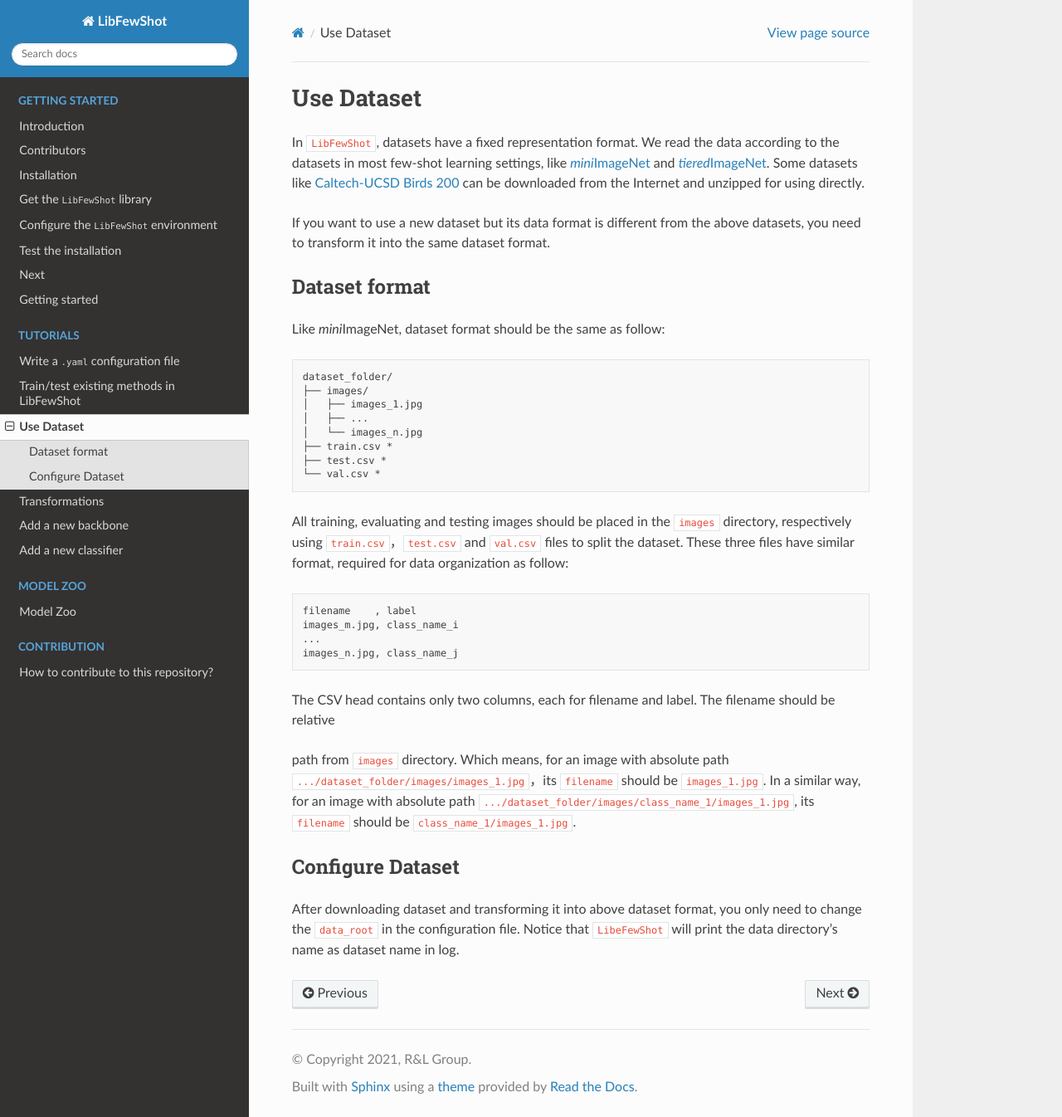
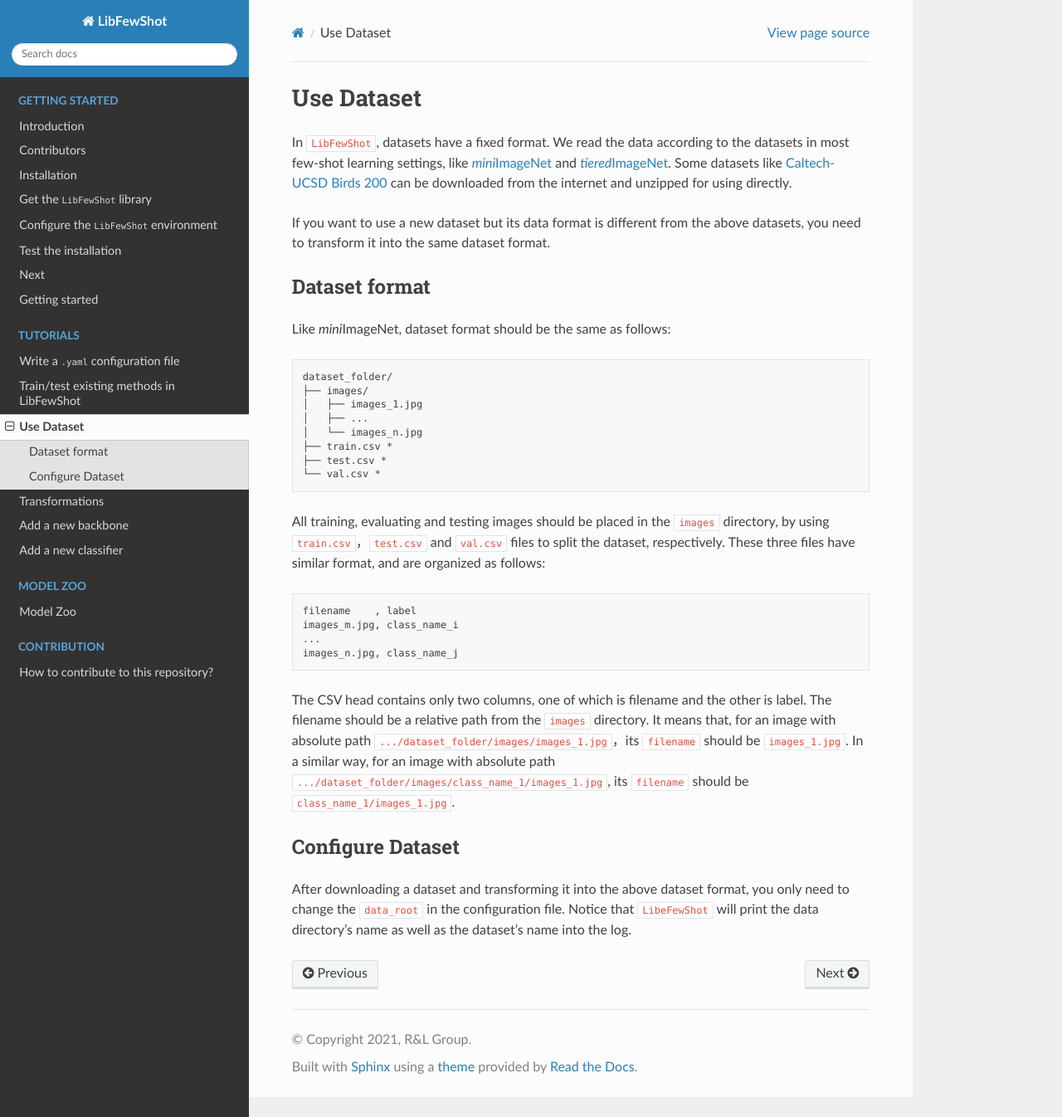
Before and after one commit to RL-VIG/LibFewShot, a Sphinx documentation site: the page built from docs/tutorials/t2-add_a_new_dataset.md, in a window 1280 px wide and 1346 px high. Shown: the whole window at 83% size. Built offline with Sphinx 7.4.7 and the Read the Docs theme 2.0.0, drawn with Linux system fonts in a browser that asks for light colours.

Commit message:
Make a bit modifications

````diff
--- a/docs/tutorials/t2-add_a_new_dataset.md
+++ b/docs/tutorials/t2-add_a_new_dataset.md
@@ -1,12 +1,12 @@
 # Use Dataset
 
-In `LibFewShot`, datasets have a fixed representation format. We read the data according to the datasets in most few-shot learning settings, like [*mini*ImageNet](https://paperswithcode.com/dataset/miniimagenet-1) and [*tiered*ImageNet](https://paperswithcode.com/dataset/tieredimagenet). Some datasets like
-[Caltech-UCSD Birds 200](http://www.vision.caltech.edu/visipedia/CUB-200.html) can be downloaded from the Internet and unzipped for using directly.
+In `LibFewShot`, datasets have a fixed format. We read the data according to the datasets in most few-shot learning settings, like [*mini*ImageNet](https://paperswithcode.com/dataset/miniimagenet-1) and [*tiered*ImageNet](https://paperswithcode.com/dataset/tieredimagenet). Some datasets like
+[Caltech-UCSD Birds 200](http://www.vision.caltech.edu/visipedia/CUB-200.html) can be downloaded from the internet and unzipped for using directly.
 
 If you want to use a new dataset but its data format is different from the above datasets, you need to transform it into the same dataset format.
 
 ## Dataset format
-Like *mini*ImageNet, dataset format should be the same as follow:
+Like *mini*ImageNet, dataset format should be the same as follows:
 ```
 dataset_folder/
 ├── images/
@@ -18,7 +18,7 @@ dataset_folder/
 └── val.csv *
 ```
 
-All training, evaluating and testing images should be placed in the `images` directory, respectively using `train.csv`，`test.csv` and `val.csv` files to split the dataset. These three files have similar format, required for data organization as follow:
+All training, evaluating and testing images should be placed in the `images` directory, by using `train.csv`，`test.csv` and `val.csv` files to split the dataset, respectively. These three files have similar format, and are organized as follows:
 
 ```csv
 filename    , label
@@ -26,9 +26,7 @@ images_m.jpg, class_name_i
 ...
 images_n.jpg, class_name_j
 ```
-The CSV head contains only two columns, each for filename and label. The filename should be relative
-
-path from `images` directory. Which means, for an image with absolute path `.../dataset_folder/images/images_1.jpg`，its `filename` should be `images_1.jpg`. In a similar way, for an image with absolute path  `.../dataset_folder/images/class_name_1/images_1.jpg`,  its `filename` should be `class_name_1/images_1.jpg`.
+The CSV head contains only two columns, one of which is filename and the other is label. The filename should be a relative path from the `images` directory. It means that, for an image with absolute path `.../dataset_folder/images/images_1.jpg`，its `filename` should be `images_1.jpg`. In a similar way, for an image with absolute path  `.../dataset_folder/images/class_name_1/images_1.jpg`, its `filename` should be `class_name_1/images_1.jpg`.
 
 ## Configure Dataset
-After downloading dataset and transforming it into above dataset format, you only need to change the `data_root` in the configuration file. Notice that `LibeFewShot` will  print the data directory's name as dataset name in log.
+After downloading a dataset and transforming it into the above dataset format, you only need to change the `data_root` in the configuration file. Notice that `LibeFewShot` will print the data directory's name as well as the dataset's name into the log.
````
